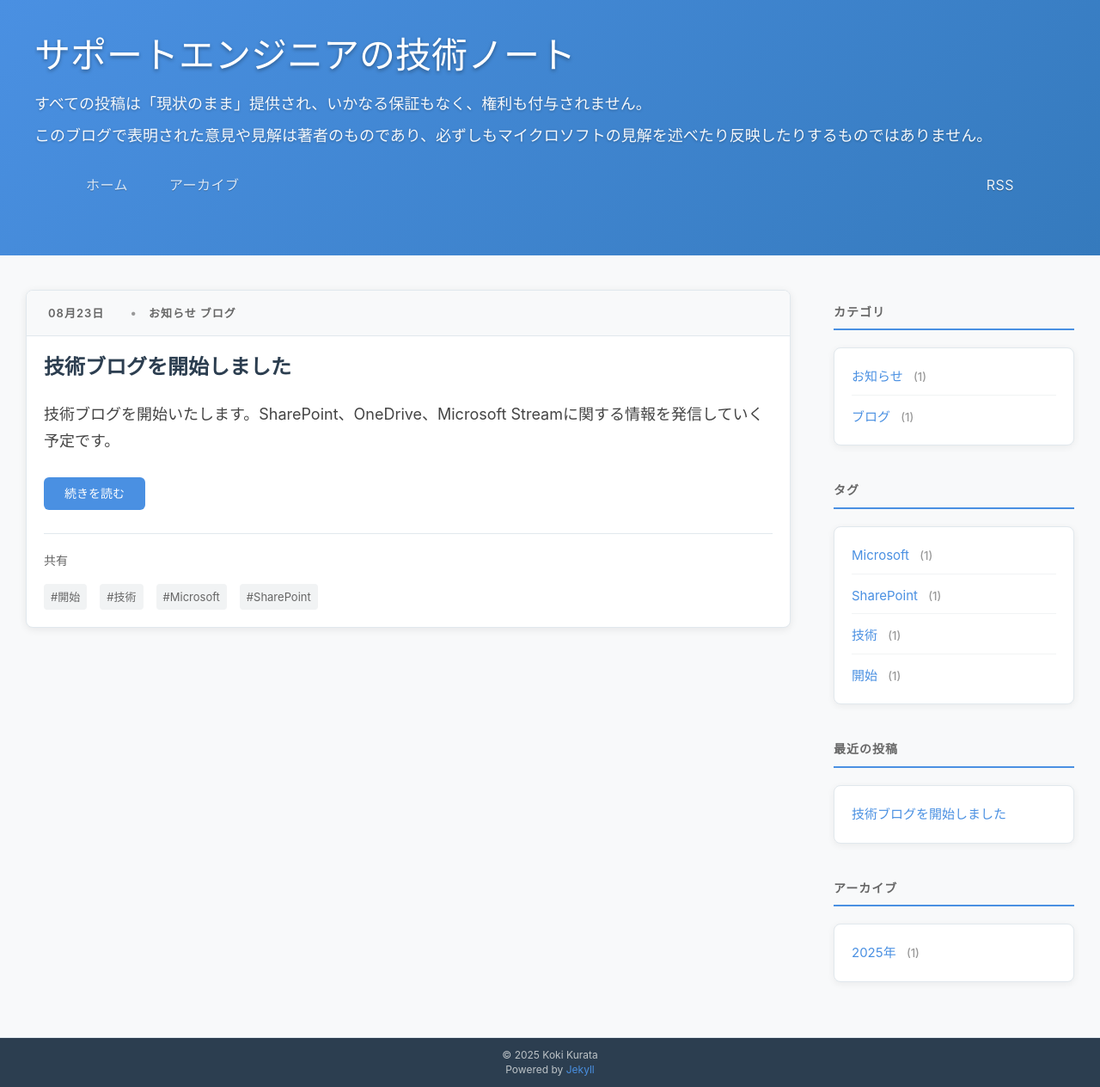
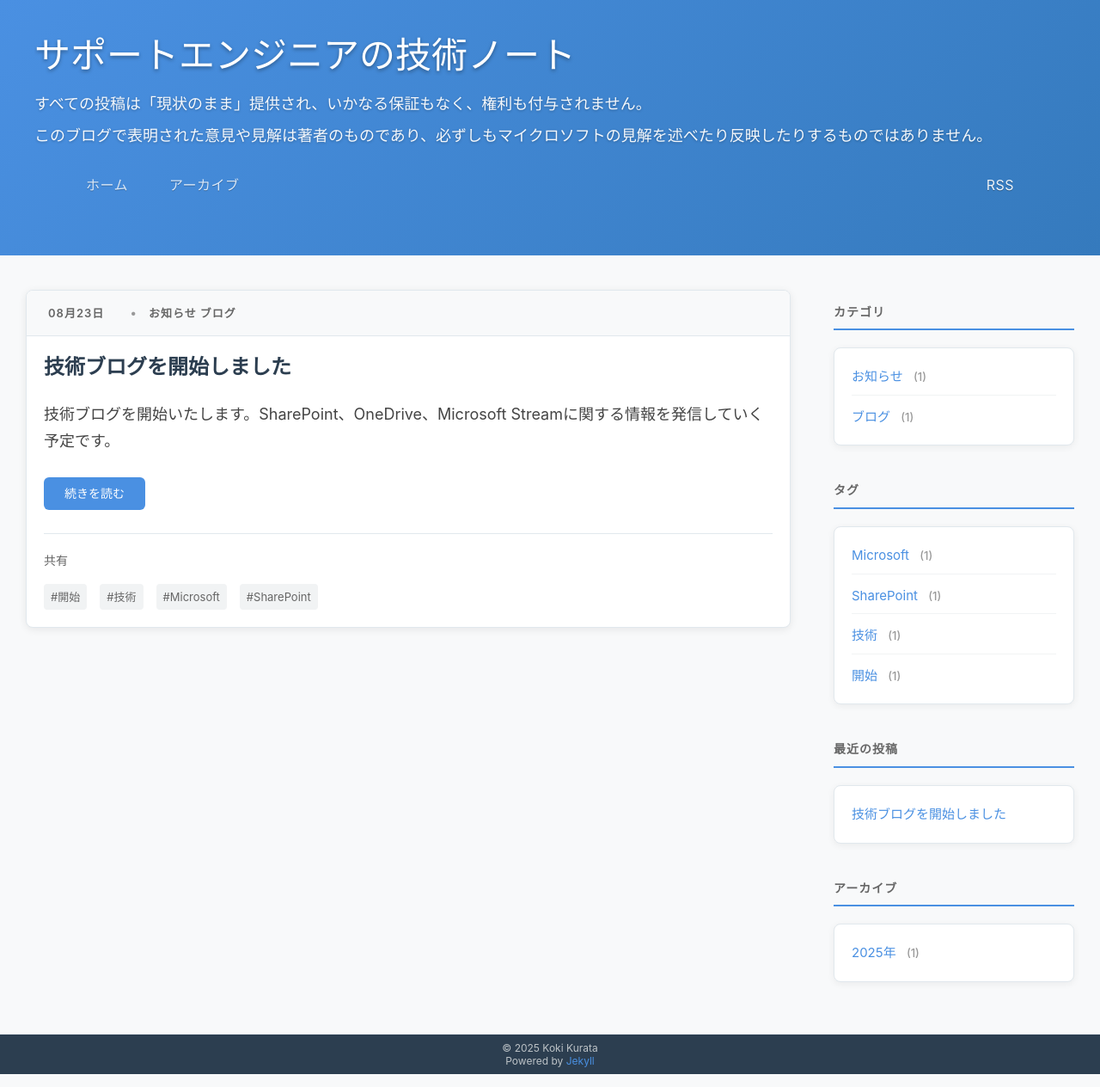
Before and after one commit to kokurata/kokurata-blog, a Jekyll site: the page built from docs/index.html, in a window 1280 px wide. Shown: the whole page at 86% size. Built offline with Jekyll 4.4.1, drawn with Linux system fonts in a browser that asks for light colours; the list of posts is cut into pages by our own code.

Commit message:
style(footer): further compress vertical spacing (padding 8px, line-height 1.25)

```diff
--- a/docs/assets/styles.css
+++ b/docs/assets/styles.css
@@ -480,10 +480,10 @@
 /* フッター */
 #footer {
   background: #2c3e50;
-  padding: 12px 0; /* tighter height */
+  padding: 8px 0; /* ultra-compact */
   border-top: 1px solid #e1e8ed;
   color: #bdc3c7;
-  margin-top: 24px;
+  margin-top: 20px;
 }
 
 #footer a {
@@ -496,7 +496,7 @@
 }
 
 #footer-info {
-  line-height: 1.4;
+  line-height: 1.25;
   font-size: 12px;
   text-align: center;
 }
```
